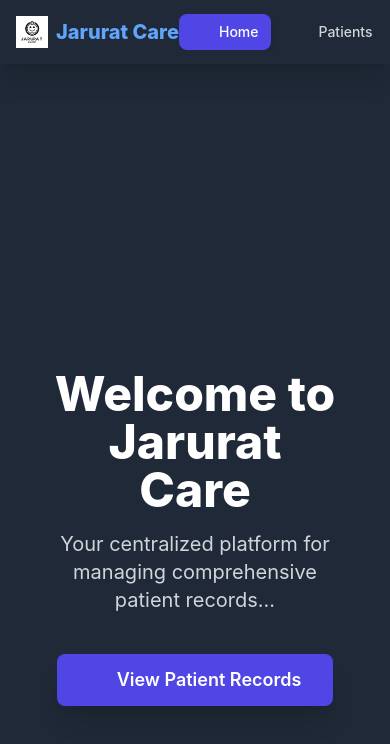
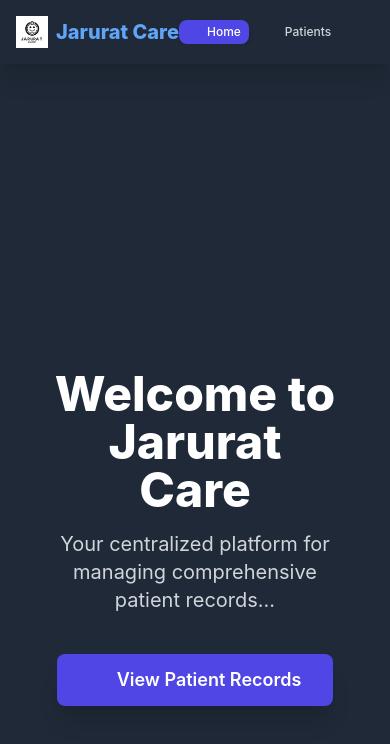
Before and after one commit to RSingh-07/Patient-Record-Dashboard, a React (Create React App) app: page / in a window 390 px wide. Shown: the top 744 px of the page. Built offline with nearby package versions, Linux system fonts and the light colour scheme.

Commit message:
Changed the look of navlink

```diff
--- a/src/components/layouts/NavLink.jsx
+++ b/src/components/layouts/NavLink.jsx
@@ -5,11 +5,17 @@ const NavLink = ({ label, currentPage, targetPage, onClick, icon: Icon }) => {
     return (
         <button
             onClick={onClick}
-            className={`px-3 py-2 rounded-lg text-sm font-medium transition-colors duration-200 flex items-center space-x-2
+            // MODIFIED: Reduced padding (p-2) and text size (text-xs) on mobile.
+            // Restored original padding (sm:px-3 sm:py-2) and text size (sm:text-sm) on wider screens.
+            className={`px-2 py-1 text-xs rounded-lg font-medium transition-colors duration-200 flex items-center space-x-1
+                sm:px-3 sm:py-2 sm:text-sm sm:space-x-2
                 ${isActive ? 'bg-[#4F46E5] text-white shadow-md' : 'text-gray-300 hover:bg-gray-600 hover:text-white'}
             `}
         >
-            <Icon className="w-5 h-5" />
+            {/* Reduced icon size slightly on mobile for better fit */}
+            <Icon className="w-4 h-4 sm:w-5 sm:h-5" />
+
+            {/* Text is now visible on all screens */}
             <span>{label}</span>
         </button>
     );
```
